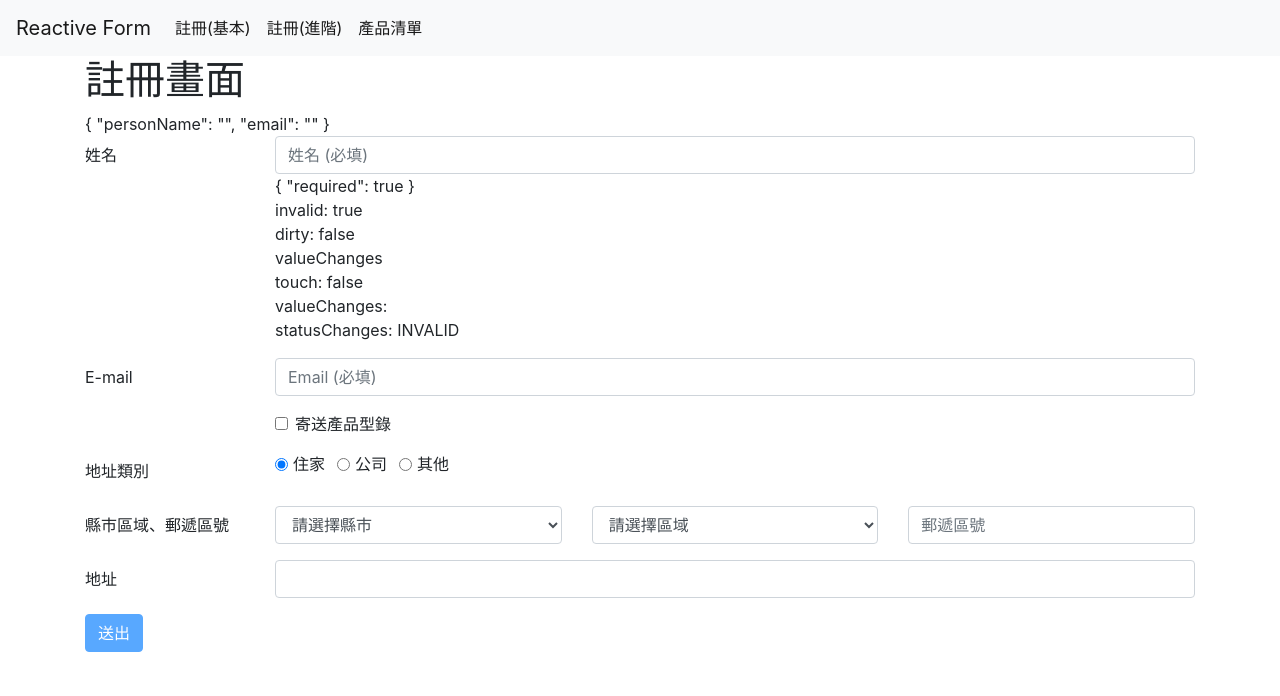
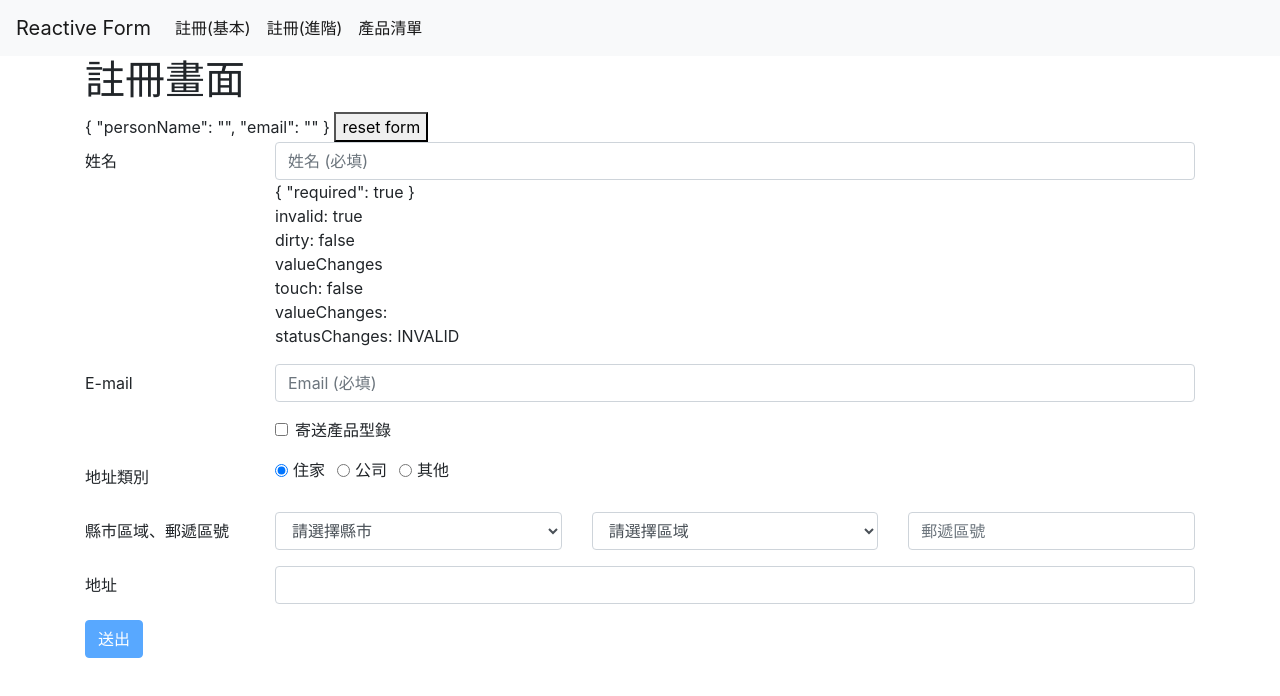
Before and after one commit to SHANG-TING/20181110-angular-beginner-form, an Angular app: page /signup in a window 1280 px wide. Shown: the top 696 px of the page. Built offline with nearby package versions, Linux system fonts and the light colour scheme.

Commit message:
create rest form button

```diff
--- a/src/app/signup/signup.component.html
+++ b/src/app/signup/signup.component.html
@@ -1,5 +1,6 @@
 <h1>註冊畫面</h1>
 {{ f?.value | json }}
+<button (click)="f.reset({ personName: 'UMR', email: '' })">reset form</button>
 <form #f="ngForm">
   <div class="form-group row">
     <label for="staticEmail"
```
